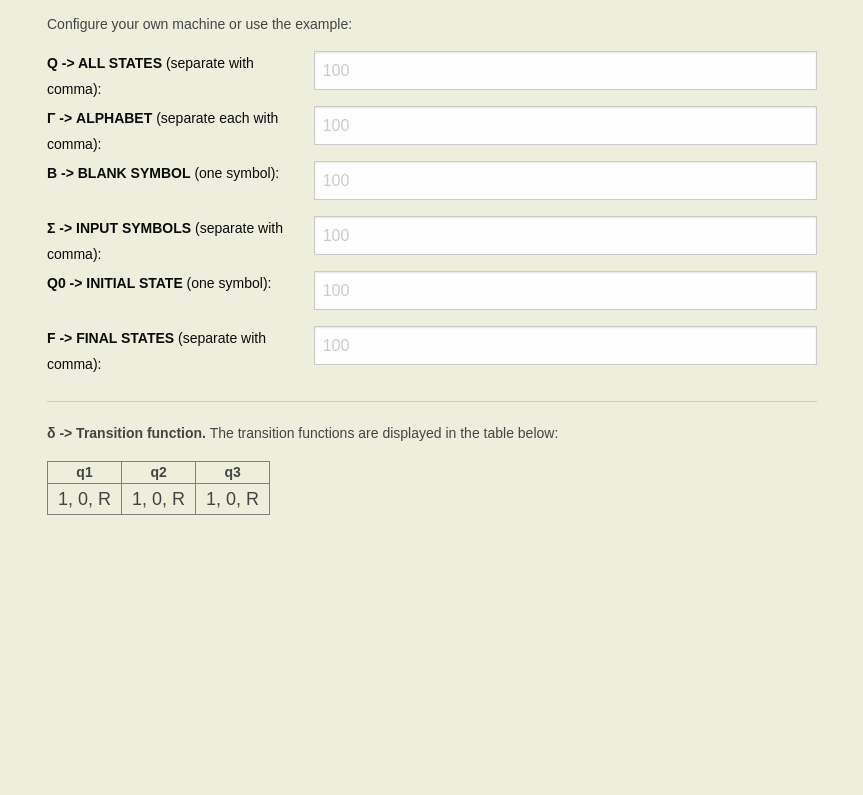
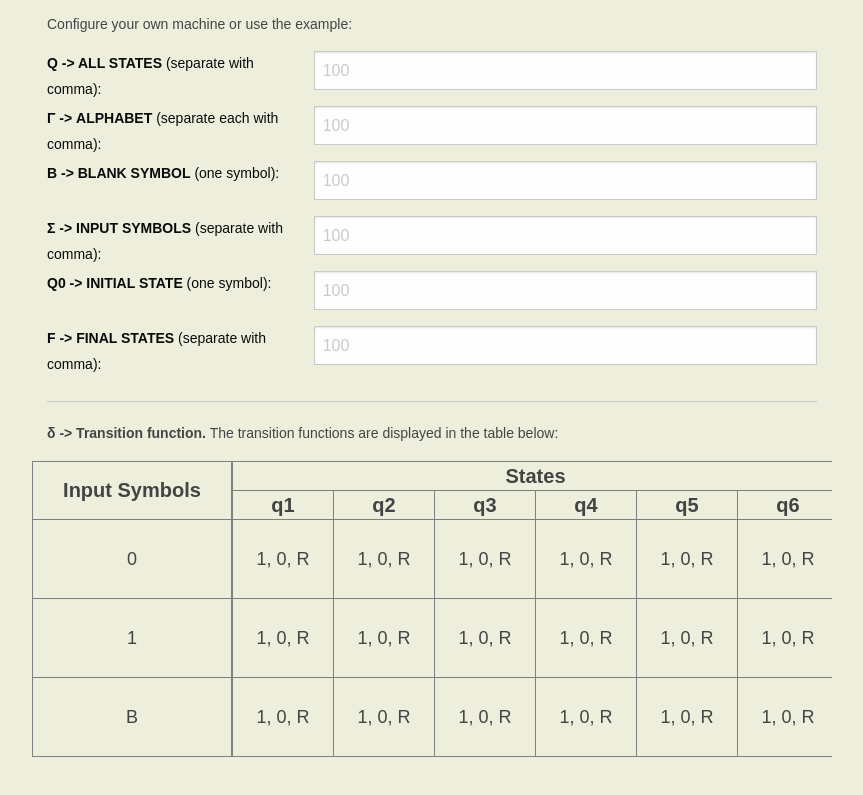
Before and after one commit to Geovo/turing_machine_simulator, a website: page index.html in a window 1280 px wide. Shown: the part 1263-2058 px from the top of the page, without its empty margins (208-1071 px from the left). Before the commit the page ends 1858 px from the top, so only its background shows below. Drawn offline with nearby package versions, Linux system fonts and the light colour scheme.

Commit message:
done with static layout. create the base tm next

```diff
--- a/index.html
+++ b/index.html
@@ -171,22 +171,71 @@ Donec nec lectus commodo ex ornare dictum. Sed congue imperdiet risus, et congue
 				<!-- Start state table -->
 				<div class="table-describe">
 					<p><b>δ -> Transition function.</b> The transition functions are displayed in the table below:</p>
+				</div>
 
+				<div class="row">
+					<div class="small-3 columns table-holder">
+						<table border="1" class="tm-desc-table" id="table-left">
+							<thead class="double-height">
+								<th colspan="1">Input Symbols</th>
+							</thead>
+							<tbody>
+								<tr>
+									<td>0</td>
+								</tr>
+								<tr>
+									<td>1</td>
+								</tr>
+								<tr>
+									<td>B</td>
+								</tr>
+							</tbody>
+						</table>
+					</div>
+					<div class="small-9 columns table-holder states-table" id="states-table">
+						<table border="1" class="tm-table" id="single-band-basic">
+							<thead>
+								<tr>
+									<th colspan="1000">States</th>
+								</tr>
+								<tr>
+									<th><div>q1</div></th>
+									<th><div>q2</div></th>
+									<th><div>q3</div></th>
+									<th><div>q4</div></th>
+									<th><div>q5</div></th>
+									<th><div>q6</div></th>
+								</tr>
+							</thead>
+							<tbody>
+								<tr>
+									<td><div contenteditable>1, 0, R</div></td>
+									<td><div contenteditable>1, 0, R</div></td>
+									<td><div contenteditable>1, 0, R</div></td>
+									<td><div contenteditable>1, 0, R</div></td>
+									<td><div contenteditable>1, 0, R</div></td>
+									<td><div contenteditable>1, 0, R</div></td>
+								</tr>
+								<tr>
+									<td><div contenteditable>1, 0, R</div></td>
+									<td><div contenteditable>1, 0, R</div></td>
+									<td><div contenteditable>1, 0, R</div></td>
+									<td><div contenteditable>1, 0, R</div></td>
+									<td><div contenteditable>1, 0, R</div></td>
+									<td><div contenteditable>1, 0, R</div></td>
+								</tr>
+								<tr>
+									<td><div contenteditable>1, 0, R</div></td>
+									<td><div contenteditable>1, 0, R</div></td>
+									<td><div contenteditable>1, 0, R</div></td>
+									<td><div contenteditable>1, 0, R</div></td>
+									<td><div contenteditable>1, 0, R</div></td>
+									<td><div contenteditable>1, 0, R</div></td>
+								</tr>
+							</tbody>
+						</table>
+					</div>
 				</div>
-				<table border="1" class="tm-table" id="single-band-basic">
-					<thead>
-						<th>q1</th>
-						<th>q2</th>
-						<th>q3</th>
-					</thead>
-					<tbody>
-						<tr>
-							<td>1, 0, R</td>
-							<td>1, 0, R</td>
-							<td>1, 0, R</td>
-						</tr>
-					</tbody>
-				</table>
 			</div>
 		</div>
 	</section>
--- a/sass/style.scss
+++ b/sass/style.scss
@@ -128,13 +128,50 @@ h1, h2, h3, h4, h5, h6 {
 	}
 }
 
+.table-holder {
+	padding: 0;
+	overflow: auto;
+	table {
+		thead {
+			height: 28px;
+			line-height: 28px;
+			font-size: 20px;
+			&.double-height {
+				height: 56px;
+				line-height: 57px;
+			}
+		}
+	}
+}
+
 .tm-table {
+	min-width: 100%;
 	font-family: "Montserrat", sans-serif;
 	font-weight: 300;
 	td {
-		padding: 3px 10px;
-		font-size: 18px;
-		line-height: 24px;
-		height: 24px;
+		div {
+			text-align: center;
+			font-size: 18px;
+			line-height: 78px;
+			min-height: 78px;
+			min-width: 100px;
+		}
 	}
 }
+
+.tm-desc-table {
+	min-width: 100%;
+	font-family: "Montserrat", sans-serif;
+	font-weight: 300;
+	tbody {
+		td {
+			text-align: center;
+			font-size: 18px;
+			line-height: 78px;
+		}
+	}
+}
+
+.states-table {
+	overflow-x: scroll;
+}
```
Also changed, not shown: styles/style.css, 1 other file.
